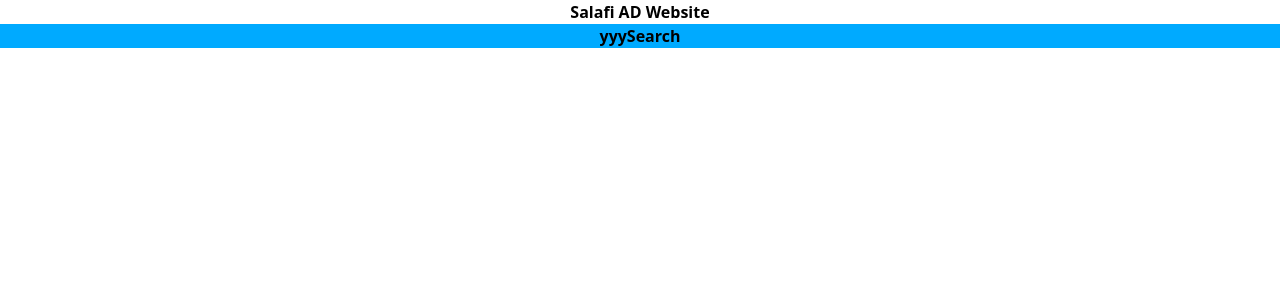
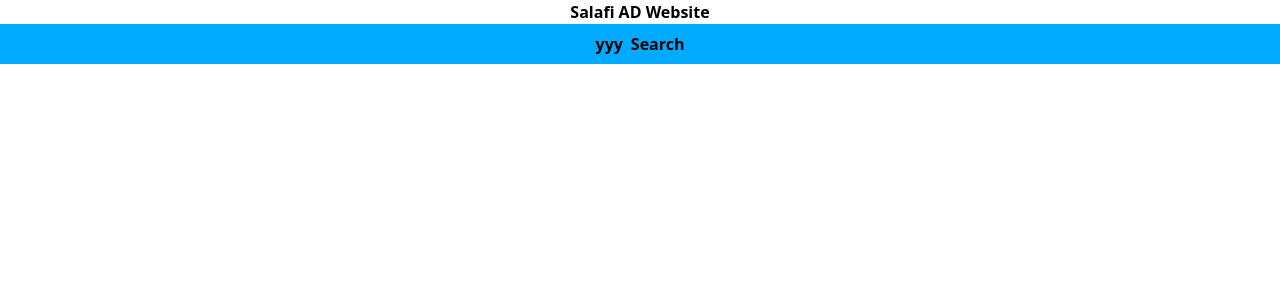
Before and after one commit to AOMuiz/salafiAd-frontend, a React (Create React App) app: page / in a window 1280 px wide. Shown: the top 300 px of the page. Built offline with nearby package versions, Linux system fonts and the light colour scheme.

Commit message:
made some  changes

```diff
--- a/src/components/button/index.js
+++ b/src/components/button/index.js
@@ -4,7 +4,7 @@
 
 const Button = ({ text, sym }) => {
   return (
-    <Cont className="flex justify-center align-center">
+    <Cont className="flex justify-center align-center p-2 gap-2">
       <div>{sym}</div>
       <div>{text}</div>
     </Cont>
```
